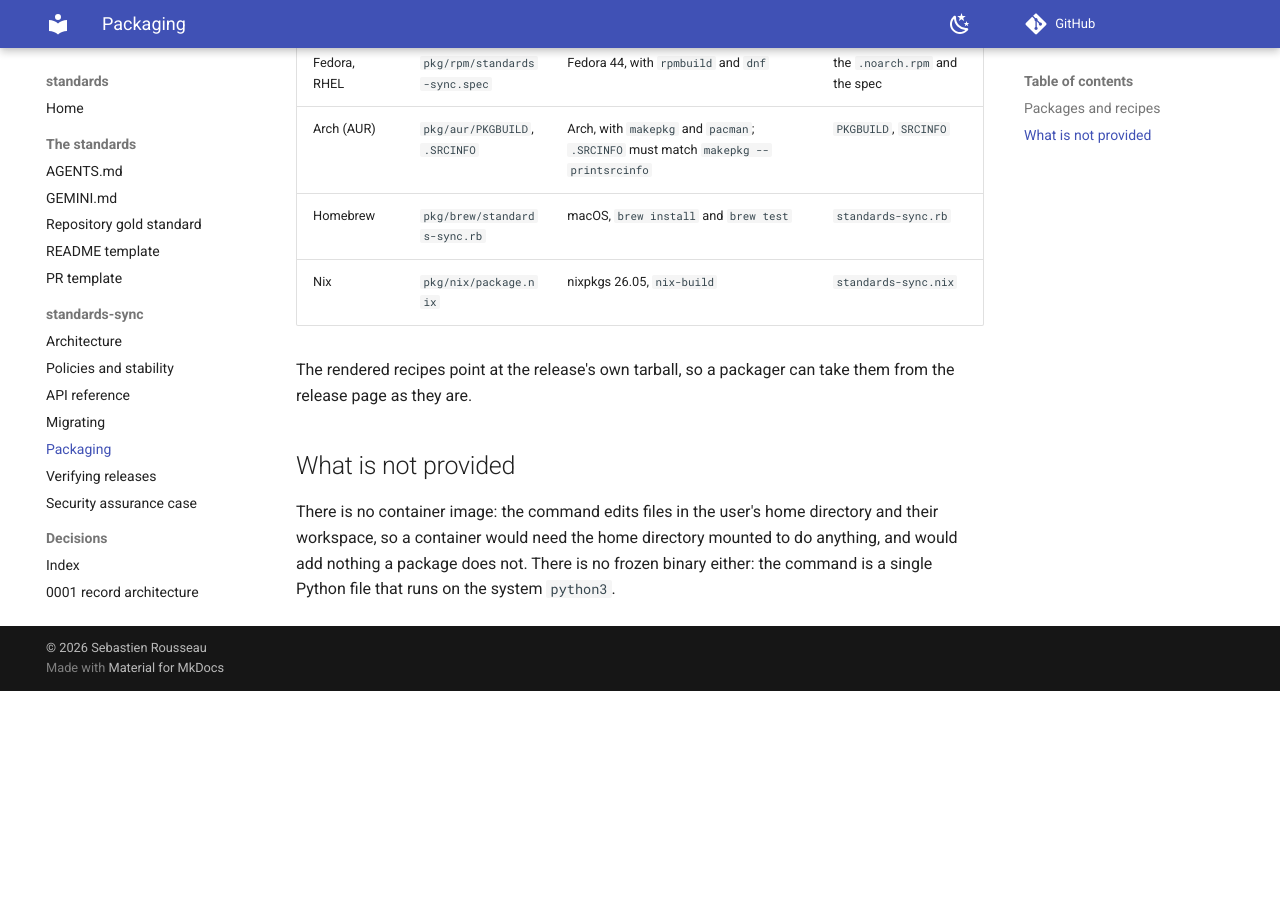
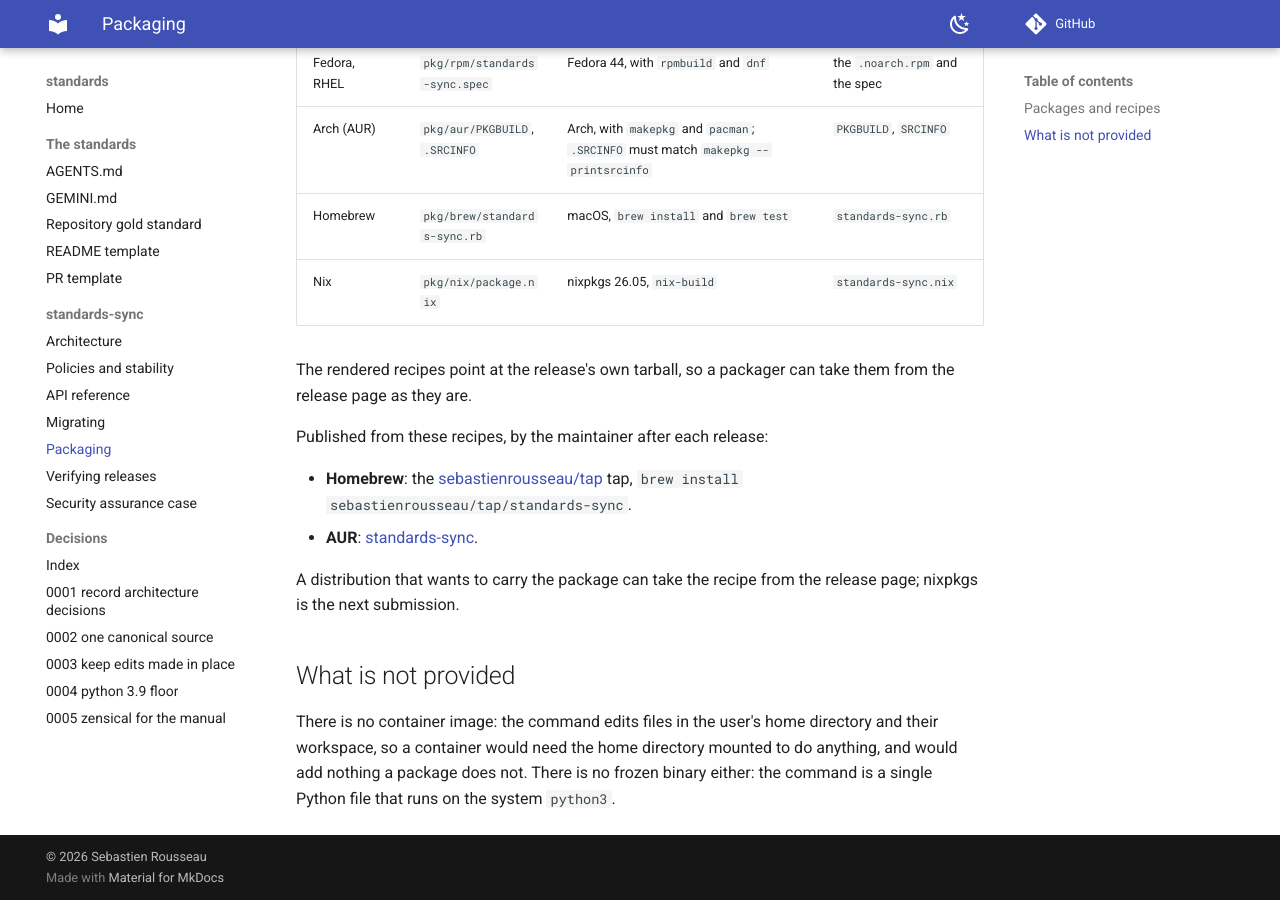
Before and after one commit to sebastienrousseau/standards, an MkDocs documentation site: the page built from docs/packaging.md, in a window 1280 px wide and 900 px high, scrolled down 1000 px. Built offline with MkDocs 1.6.1 and Material for MkDocs 9.7.7, drawn with Linux system fonts in a browser that asks for light colours; comment, search, counter and statistics services are not loaded; before the commit the page ends 1691 px from its top, so only the background shows below that.

Commit message:
feat: v0.0.12 (#19)
standards-sync 0.0.10 is now published in the sebastienrousseau/tap
Homebrew tap (homebrew-tap #148) and on the AUR, from the recipes that
release attached. The README's Install section and docs/packaging.md
say how to install from each and that the maintainer publishes them
after a release.

Verified: make check and make linkcheck pass; the AUR package page and
the tap formula are live.

Assisted-by: Claude Code:claude-opus-5-5 lychee

Signed-off-by: Sebastien Rousseau <sebastienrousseau@users.noreply.github.com>

```diff
--- a/docs/packaging.md
+++ b/docs/packaging.md
@@ -46,6 +46,15 @@ and SHA-256 into `build/pkg/`. Nothing generated is committed.
 The rendered recipes point at the release's own tarball, so a packager
 can take them from the release page as they are.
 
+Published from these recipes, by the maintainer after each release:
+
+- **Homebrew**: the [sebastienrousseau/tap](https://github.com/sebastienrousseau/homebrew-tap)
+  tap, `brew install sebastienrousseau/tap/standards-sync`.
+- **AUR**: [standards-sync](https://aur.archlinux.org/packages/standards-sync).
+
+A distribution that wants to carry the package can take the recipe
+from the release page; nixpkgs is the next submission.
+
 ## What is not provided
 
 There is no container image: the command edits files in the user's home
--- a/pyproject.toml
+++ b/pyproject.toml
@@ -3,7 +3,7 @@
 
 [project]
 name = "standards-sync"
-version = "0.0.11"
+version = "0.0.12"
 description = "Keep the canonical code standards in sync with the workspace root and dotfiles copies."
 readme = "README.md"
 license = "Apache-2.0 OR MIT"
```
Also changed, not shown: CHANGELOG.md (+10 -0 lines), README.md (+7 -0 lines), .github/releases/v0.0.12.md (added), 2 other files.
